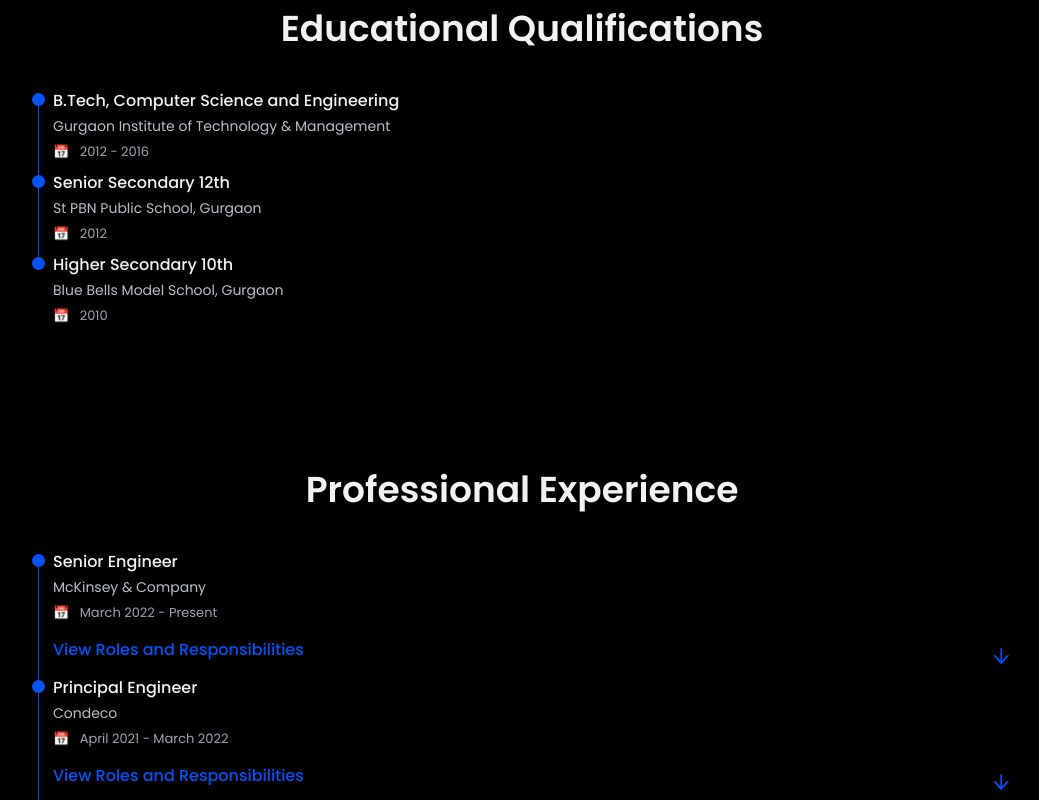
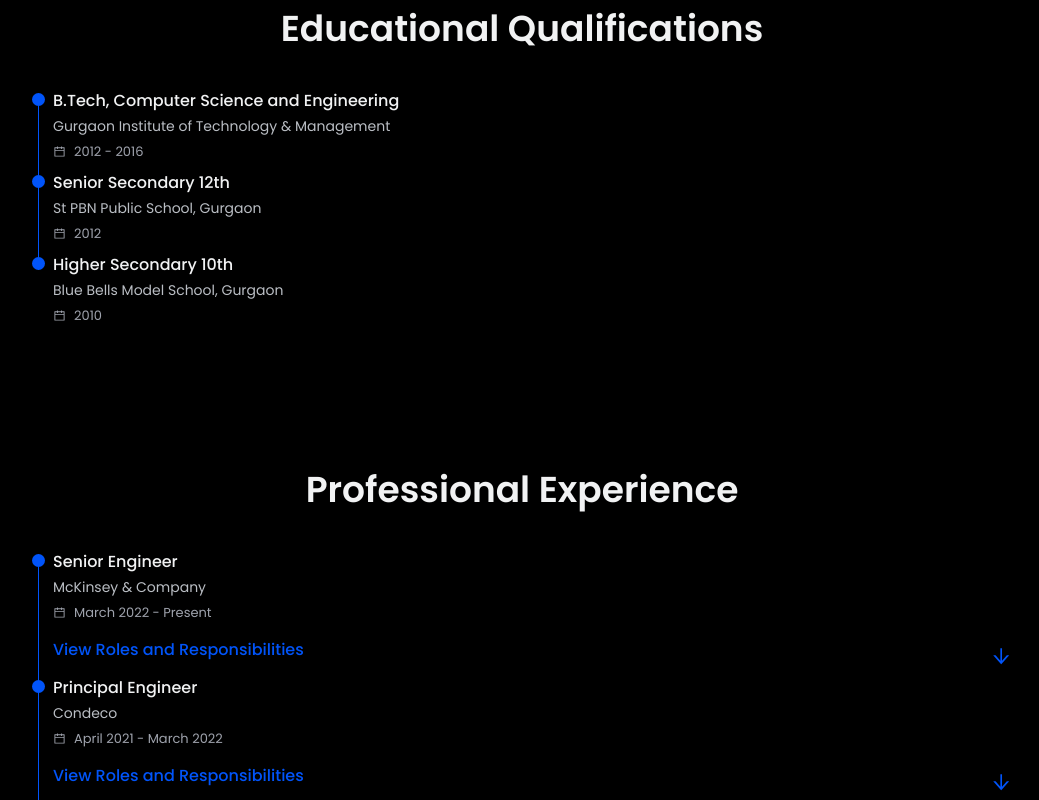
Before and after one commit to pranshunijhawan/pranshunijhawan.github.io, a React (Create React App) app: page / in a window 1280 px wide. Shown: the part 2020-2820 px from the top of the page, without its empty margins (118-1157 px from the left). Built offline with nearby package versions, Linux system fonts and the light colour scheme.

Commit message:
Fixed Calendar Icon

```diff
--- a/src/types/enums/IconTypes.ts
+++ b/src/types/enums/IconTypes.ts
@@ -10,7 +10,8 @@ enum IconType {
     LinkedIn = 9,
     Contact = 10,
     CertificateRightIcon = 11,
-    Download = 12
+    Download = 12,
+    Calendar = 13
 }
 
 export default IconType
--- a/src/ui-components/icon/Icon.tsx
+++ b/src/ui-components/icon/Icon.tsx
@@ -1,5 +1,5 @@
 import IconType from "../../types/enums/IconTypes"
-import { BackEndIcon, CertificateRightIcon, CloudIcon, ContactIcon, DatabaseIcon, DataEngineeringIcon, DownloadIcon, EmailIcon, FrontEndIcon, LinkedInIcon, LocationIcon, PhoneIcon } from "./styles"
+import { BackEndIcon, CalendarIcon, CertificateRightIcon, CloudIcon, ContactIcon, DatabaseIcon, DataEngineeringIcon, DownloadIcon, EmailIcon, FrontEndIcon, LinkedInIcon, LocationIcon, PhoneIcon } from "./styles"
 
 interface IconProps {
     iconType: IconType
@@ -32,6 +32,8 @@ const Icon = ({ iconType }: IconProps) => {
             return <CertificateRightIcon />
         case IconType.Download:
             return <DownloadIcon />
+        case IconType.Calendar:
+            return <CalendarIcon />
     }
 
     return null;
--- a/src/ui-components/icon/styles.ts
+++ b/src/ui-components/icon/styles.ts
@@ -1,4 +1,4 @@
-import { AiOutlineArrowRight, AiTwotoneMail } from "react-icons/ai"
+import { AiOutlineArrowRight, AiOutlineCalendar, AiTwotoneMail } from "react-icons/ai"
 import { BsDownload, BsFillCloudFill, BsFillTelephoneForwardFill, BsLinkedin } from "react-icons/bs"
 import { FaDatabase } from "react-icons/fa"
 import { ImLocation } from "react-icons/im"
@@ -68,3 +68,10 @@ export const CertificateRightIcon = styled(AiOutlineArrowRight)`
 export const DownloadIcon = styled(BsDownload)`
     ${buttonIcon}
 `
+
+export const CalendarIcon = styled(AiOutlineCalendar)`
+    margin-top: 0.2rem;
+    font-size: var(--smaller-font-size);
+    color: var(--text-color-light);
+    margin-bottom: var(--mb-0-5);
+`
--- a/src/ui-components/timeline/Timeline.tsx
+++ b/src/ui-components/timeline/Timeline.tsx
@@ -1,5 +1,7 @@
+import IconType from "../../types/enums/IconTypes";
 import Focus from "../animated/Focus";
-import { TimelineContainer, TimelineContentContainer, TimelineDataContainer, TimeLineDate, TimelineRounder, TimelineRounderLine, TimeLineSubTitle, TimelineTitle } from "./styles";
+import Icon from "../icon/Icon";
+import { TimelineContainer, TimelineContentContainer, TimelineDataContainer, TimeLineDate, TimelineDateContainer, TimelineRounder, TimelineRounderLine, TimeLineSubTitle, TimelineTitle } from "./styles";
 import ViewRolesAndResponsibilities from "./ViewRolesAndResponsibilities";
 
 export interface TimelineProps {
@@ -22,7 +24,10 @@ const Timeline = ({ title, subTitle, date, description, last }: TimelineProps) =
                 <TimelineContentContainer>
                     <TimelineTitle>{title}</TimelineTitle>
                     <TimeLineSubTitle>{subTitle}</TimeLineSubTitle>
-                    <TimeLineDate>📅 {'\u00A0'} {date}</TimeLineDate>
+                    <TimelineDateContainer>
+                        <Icon iconType={IconType.Calendar} />
+                        <TimeLineDate>{date}</TimeLineDate>
+                    </TimelineDateContainer>
                     <ViewRolesAndResponsibilities description={description || []} />
                 </TimelineContentContainer>
             </TimelineDataContainer>
--- a/src/ui-components/timeline/styles.ts
+++ b/src/ui-components/timeline/styles.ts
@@ -18,7 +18,6 @@ export const ViewRandRContainer = styled.div`
     display: flex;
     flex-wrap: wrap;
     cursor: pointer;
-    margin-top: var(--mb-0-5);
     margin-bottom: var(--mb-0-5);
     width: auto;
 `
@@ -60,6 +59,11 @@ export const TimelineDataContainer = styled.div`
     }
 `
 
+export const TimelineDateContainer = styled.div`
+    display: flex;
+    align-items: center;
+`
+
 export const TimelineRounder = styled.div`
     display: inline-block;
     width: 13px;
@@ -93,6 +97,7 @@ export const TimeLineDate = styled.div`
     font-size: var(--smaller-font-size);
     color: var(--text-color-light);
     margin-bottom: var(--mb-0-5);
+    margin-left: var(--mb-0-5);
 `
 
 export const TimeLineDescription = styled.p`
```
